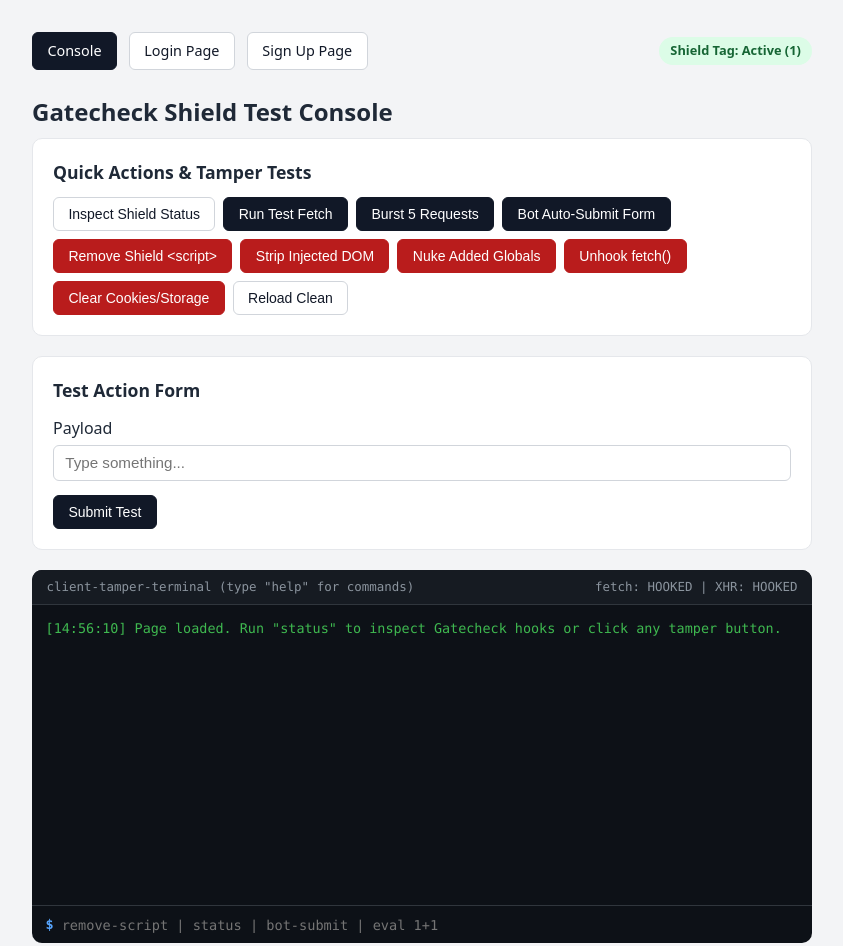
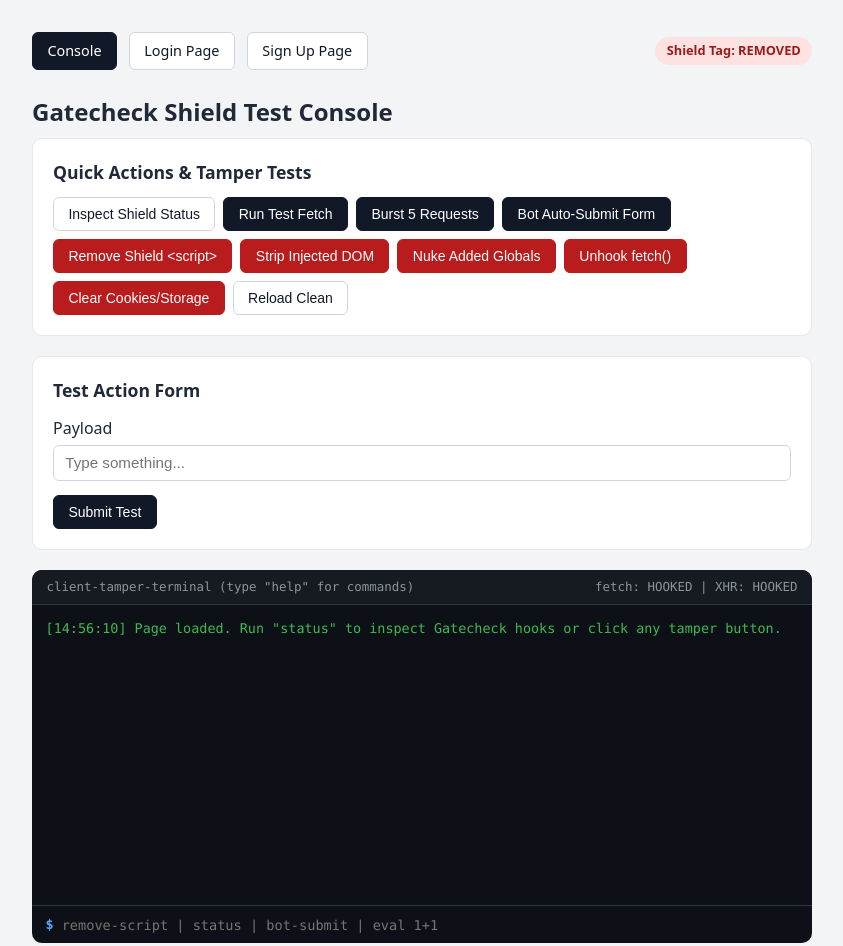
Before and after one commit to plyzlab/thatsso.tech, a plain HTML site: page index.html in a window 1280 px wide. Shown: the whole page, without its empty margins (218-1061 px from the left). Drawn offline with Linux system fonts and the light colour scheme.

Commit message:
Remove Gatecheck Shield script temporarily
Removed the Gatecheck Shield script for debugging purposes.

```diff
--- a/index.html
+++ b/index.html
@@ -11,8 +11,7 @@
   </script>
 
   <!-- Gatecheck Shield Script -->
-  <script src="https://gatecheck.me/shield.js?key=pk_live_a762235646f32180efd5ecdab2390a7ee233c31e2a47a730e2e43b8555de7465"></script>
-
+<!-- Shield temporarily disabled for debugging -->
   <style>
     * { box-sizing: border-box; }
     body {
```
